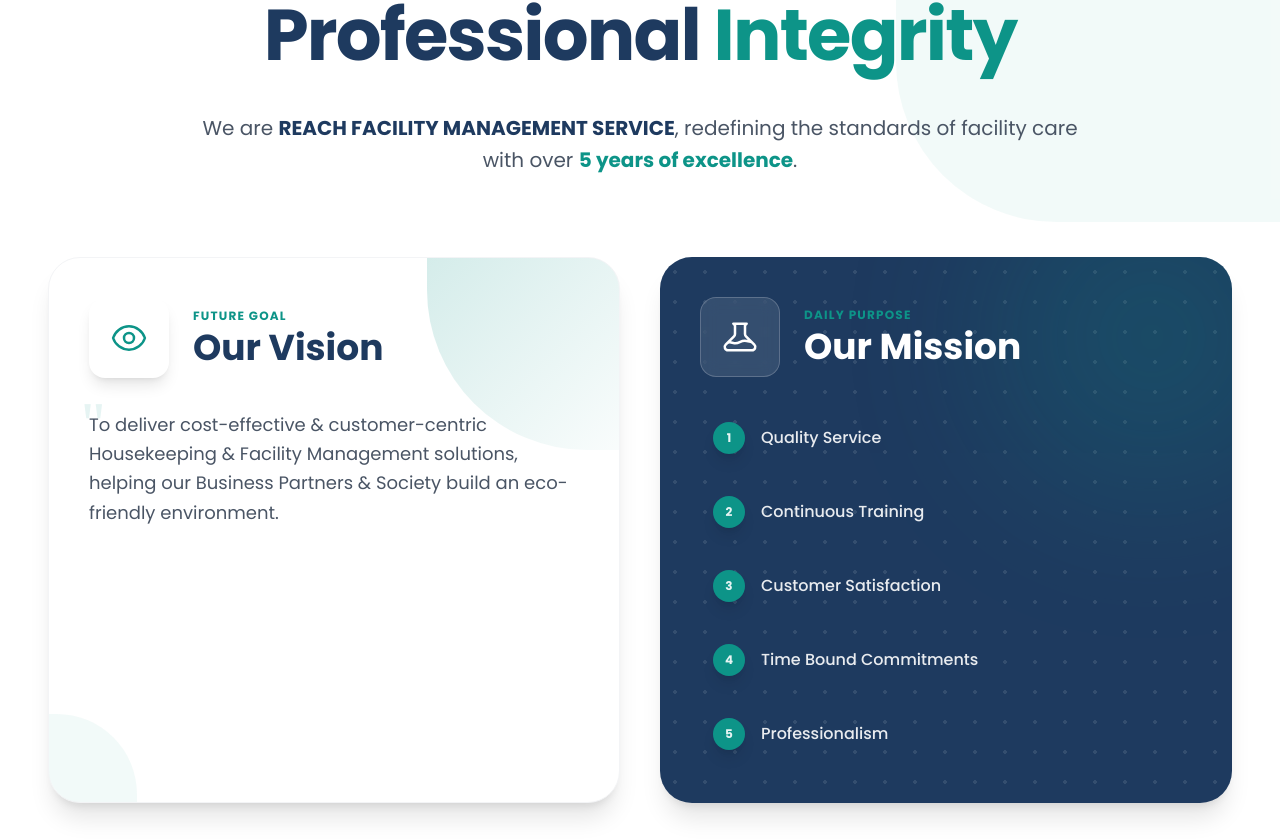
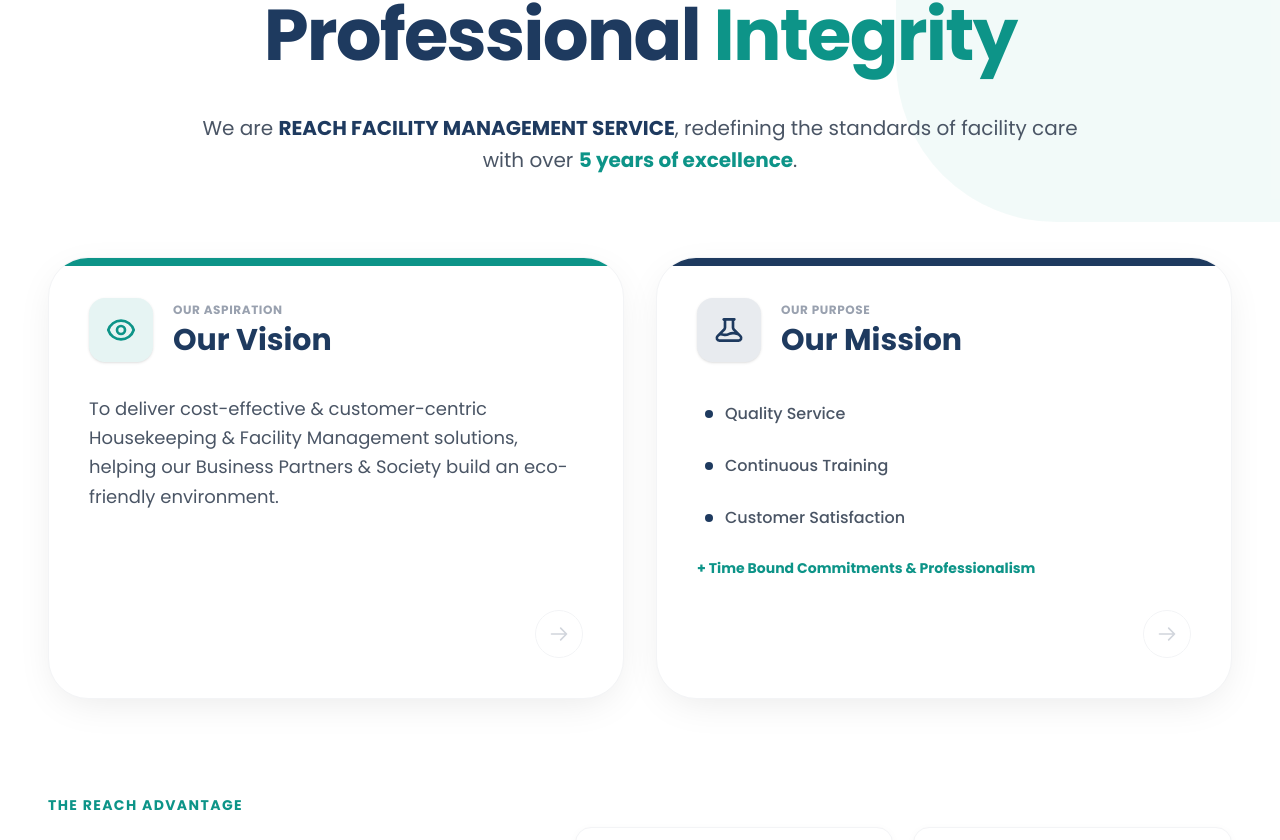
Before and after one commit to AaryaBalan/Reach-Website, a React (Vite) app: page / in a window 1280 px wide. Shown: the part 1580-2420 px from the top of the page. Built offline with nearby package versions, Linux system fonts and the light colour scheme.

Commit message:
style: Redesign Vision and Mission cards with Material UI-inspired styling and updated content.

```diff
--- a/src/components/About.jsx
+++ b/src/components/About.jsx
@@ -35,66 +35,71 @@ const About = () => {
                     </p>
                 </div>
 
-                {/* Vision & Mission Cards - Unique Styling */}
-                <div className="grid lg:grid-cols-2 gap-10 mb-24 max-w-7xl mx-auto">
-                    {/* Vision Card */}
-                    <div className="group relative bg-white p-10 rounded-[2rem] shadow-xl overflow-hidden hover:-translate-y-2 transition-all duration-500 border border-gray-100">
-                        {/* Decorative Background Blob */}
-                        <div className="absolute top-0 right-0 w-64 h-64 bg-gradient-to-br from-[#0d9488]/20 to-transparent rounded-bl-[10rem] -mr-16 -mt-16 transition-transform duration-700 group-hover:scale-110"></div>
-                        <div className="absolute bottom-0 left-0 w-32 h-32 bg-[#0d9488]/5 rounded-tr-[5rem] -ml-10 -mb-10"></div>
+                {/* Vision & Mission Cards - Material UI Style */}
+                <div className="grid lg:grid-cols-2 gap-8 mb-24 max-w-7xl mx-auto">
+                    {/* Vision Card - Material Design */}
+                    <div className="group bg-white p-10 rounded-[2.5rem] shadow-[0_10px_40px_-10px_rgba(0,0,0,0.1)] hover:shadow-[0_20px_60px_-15px_rgba(13,148,136,0.2)] transition-all duration-300 border border-gray-100 relative overflow-hidden">
+                        <div className="absolute top-0 left-0 w-full h-2 bg-[#0d9488]"></div>
 
-                        <div className="relative z-10">
-                            <div className="flex items-center gap-6 mb-8">
-                                <div className="w-20 h-20 bg-white rounded-2xl shadow-lg flex items-center justify-center text-[#0d9488] relative overflow-hidden group-hover:shadow-[#0d9488]/20 transition-all duration-300">
-                                    <div className="absolute inset-0 bg-[#0d9488]/10 translate-y-full group-hover:translate-y-0 transition-transform duration-300"></div>
-                                    <svg className="w-10 h-10 relative z-10" fill="none" stroke="currentColor" viewBox="0 0 24 24"><path strokeLinecap="round" strokeLinejoin="round" strokeWidth={1.5} d="M15 12a3 3 0 11-6 0 3 3 0 016 0z" /><path strokeLinecap="round" strokeLinejoin="round" strokeWidth={1.5} d="M2.458 12C3.732 7.943 7.523 5 12 5c4.478 0 8.268 2.943 9.542 7-1.274 4.057-5.064 7-9.542 7-4.477 0-8.268-2.943-9.542-7z" /></svg>
+                        <div className="flex flex-col h-full">
+                            <div className="flex items-center gap-5 mb-8">
+                                <div className="w-16 h-16 bg-[#0d9488]/10 rounded-2xl flex items-center justify-center text-[#0d9488] shadow-sm">
+                                    <svg className="w-8 h-8" fill="none" stroke="currentColor" viewBox="0 0 24 24"><path strokeLinecap="round" strokeLinejoin="round" strokeWidth={2} d="M15 12a3 3 0 11-6 0 3 3 0 016 0z" /><path strokeLinecap="round" strokeLinejoin="round" strokeWidth={2} d="M2.458 12C3.732 7.943 7.523 5 12 5c4.478 0 8.268 2.943 9.542 7-1.274 4.057-5.064 7-9.542 7-4.477 0-8.268-2.943-9.542-7z" /></svg>
                                 </div>
                                 <div>
-                                    <span className="text-[#0d9488] font-bold tracking-widest uppercase text-xs mb-1 block">Future Goal</span>
-                                    <h3 className="text-4xl font-bold text-[#1e3a5f]">Our Vision</h3>
+                                    <span className="text-gray-400 font-bold uppercase tracking-wider text-xs block mb-1">Our Aspiration</span>
+                                    <h3 className="text-3xl font-bold text-[#1e3a5f]">Our Vision</h3>
                                 </div>
                             </div>
 
-                            <p className="text-gray-600 text-lg leading-relaxed relative">
-                                <span className="text-6xl absolute -top-4 -left-2 text-[#0d9488]/10 font-serif">"</span>
+                            <p className="text-gray-600 text-lg leading-relaxed flex-1">
                                 To deliver cost-effective & customer-centric Housekeeping & Facility Management solutions, helping our Business Partners & Society build an eco-friendly environment.
                             </p>
+
+                            <div className="mt-8 flex justify-end">
+                                <div className="w-12 h-12 rounded-full border border-gray-100 flex items-center justify-center text-gray-300 group-hover:bg-[#0d9488] group-hover:text-white group-hover:border-[#0d9488] transition-all duration-300">
+                                    <svg className="w-5 h-5" fill="none" stroke="currentColor" viewBox="0 0 24 24"><path strokeLinecap="round" strokeLinejoin="round" strokeWidth={2} d="M14 5l7 7m0 0l-7 7m7-7H3" /></svg>
+                                </div>
+                            </div>
                         </div>
                     </div>
 
-                    {/* Mission Card */}
-                    <div className="group relative bg-[#1e3a5f] p-10 rounded-[2rem] shadow-xl overflow-hidden hover:-translate-y-2 transition-all duration-500 text-white">
-                        {/* Decorative Pattern */}
-                        <div className="absolute inset-0 opacity-10" style={{ backgroundImage: 'radial-gradient(#fff 2px, transparent 2px)', backgroundSize: '30px 30px' }}></div>
-                        <div className="absolute top-0 right-0 w-80 h-80 bg-[#0d9488] opacity-20 blur-[80px] rounded-full -mr-20 -mt-20"></div>
+                    {/* Mission Card - Material Design */}
+                    <div className="group bg-white p-10 rounded-[2.5rem] shadow-[0_10px_40px_-10px_rgba(0,0,0,0.1)] hover:shadow-[0_20px_60px_-15px_rgba(30,58,95,0.2)] transition-all duration-300 border border-gray-100 relative overflow-hidden">
+                        <div className="absolute top-0 left-0 w-full h-2 bg-[#1e3a5f]"></div>
 
-                        <div className="relative z-10">
-                            <div className="flex items-center gap-6 mb-8">
-                                <div className="w-20 h-20 bg-white/10 backdrop-blur-sm rounded-2xl flex items-center justify-center text-white border border-white/20">
-                                    <svg className="w-10 h-10" fill="none" stroke="currentColor" viewBox="0 0 24 24"><path strokeLinecap="round" strokeLinejoin="round" strokeWidth={1.5} d="M19.428 15.428a2 2 0 00-1.022-.547l-2.384-.477a6 6 0 00-3.86.517l-.318.158a6 6 0 01-3.86.517L6.05 15.21a2 2 0 00-1.806.547M8 4h8l-1 1v5.172a2 2 0 00.586 1.414l5 5c1.26 1.26.367 3.414-1.415 3.414H4.828c-1.782 0-2.674-2.154-1.414-3.414l5-5A2 2 0 009 10.172V5L8 4z" /></svg>
+                        <div className="flex flex-col h-full">
+                            <div className="flex items-center gap-5 mb-8">
+                                <div className="w-16 h-16 bg-[#1e3a5f]/10 rounded-2xl flex items-center justify-center text-[#1e3a5f] shadow-sm">
+                                    <svg className="w-8 h-8" fill="none" stroke="currentColor" viewBox="0 0 24 24"><path strokeLinecap="round" strokeLinejoin="round" strokeWidth={2} d="M19.428 15.428a2 2 0 00-1.022-.547l-2.384-.477a6 6 0 00-3.86.517l-.318.158a6 6 0 01-3.86.517L6.05 15.21a2 2 0 00-1.806.547M8 4h8l-1 1v5.172a2 2 0 00.586 1.414l5 5c1.26 1.26.367 3.414-1.415 3.414H4.828c-1.782 0-2.674-2.154-1.414-3.414l5-5A2 2 0 009 10.172V5L8 4z" /></svg>
                                 </div>
                                 <div>
-                                    <span className="text-[#0d9488] font-bold tracking-widest uppercase text-xs mb-1 block">Daily Purpose</span>
-                                    <h3 className="text-4xl font-bold text-white">Our Mission</h3>
+                                    <span className="text-gray-400 font-bold uppercase tracking-wider text-xs block mb-1">Our Purpose</span>
+                                    <h3 className="text-3xl font-bold text-[#1e3a5f]">Our Mission</h3>
                                 </div>
                             </div>
 
-                            <ul className="grid gap-4">
+                            <ul className="grid gap-3 flex-1">
                                 {[
                                     'Quality Service',
                                     'Continuous Training',
-                                    'Customer Satisfaction',
-                                    'Time Bound Commitments',
-                                    'Professionalism'
+                                    'Customer Satisfaction'
                                 ].map((item, idx) => (
-                                    <li key={idx} className="flex items-center gap-4 text-white/90 font-medium p-3 rounded-xl hover:bg-white/10 transition-colors border border-transparent hover:border-white/10">
-                                        <div className="w-8 h-8 rounded-full bg-[#0d9488] flex items-center justify-center text-xs font-bold shadow-lg">
-                                            {idx + 1}
-                                        </div>
+                                    <li key={idx} className="flex items-center gap-3 text-gray-600 font-medium p-2 rounded-lg hover:bg-gray-50 transition-colors">
+                                        <div className="w-2 h-2 rounded-full bg-[#1e3a5f]"></div>
                                         {item}
                                     </li>
                                 ))}
+                                <li className="text-[#0d9488] font-bold text-sm mt-2 flex items-center gap-1">
+                                    + Time Bound Commitments & Professionalism
+                                </li>
                             </ul>
+
+                            <div className="mt-8 flex justify-end">
+                                <div className="w-12 h-12 rounded-full border border-gray-100 flex items-center justify-center text-gray-300 group-hover:bg-[#1e3a5f] group-hover:text-white group-hover:border-[#1e3a5f] transition-all duration-300">
+                                    <svg className="w-5 h-5" fill="none" stroke="currentColor" viewBox="0 0 24 24"><path strokeLinecap="round" strokeLinejoin="round" strokeWidth={2} d="M14 5l7 7m0 0l-7 7m7-7H3" /></svg>
+                                </div>
+                            </div>
                         </div>
                     </div>
                 </div>
```
